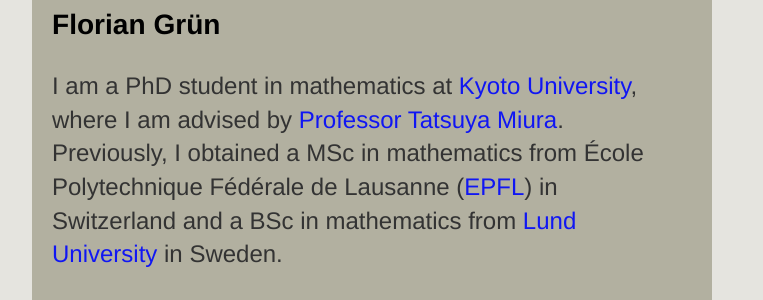
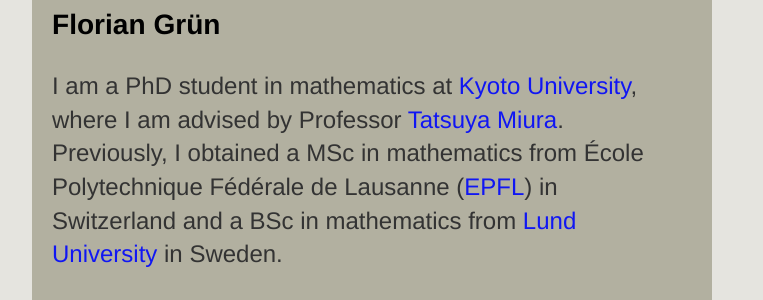
Before and after one commit to Cathelion/Cathelion.github.io, a Jekyll site: the page built from index.html, in a window 1280 px wide. Shown: the part 139-439 px from the top of the page, without its empty margins (268-1031 px from the left). Built offline with Jekyll 4.4.1, drawn with Linux system fonts in a browser that asks for light colours; part of the change alters nothing that is shown.

```diff
--- a/index.html
+++ b/index.html
@@ -5,7 +5,7 @@ title: Home
 <div class="content">
    <div class="blurb full-width">
       <h3>Florian Grün</h3>
-      <p>I am a PhD student in mathematics at <a href="https://www.math.kyoto-u.ac.jp/en">Kyoto University</a>, where I am advised by <a href="https://sites.google.com/view/tatsuya-miura">Professor Tatsuya Miura</a>.
+      <p>I am a PhD student in mathematics at <a href="https://www.math.kyoto-u.ac.jp/en">Kyoto University</a>, where I am advised by Professor <a href="https://sites.google.com/view/tatsuya-miura">Tatsuya Miura</a>.
          Previously, I obtained a MSc in mathematics from École Polytechnique Fédérale de Lausanne (<a href="https://www.epfl.ch/en/">EPFL</a>) in Switzerland and a BSc in mathematics from <a href="https://www.maths.lu.se/english/">Lund University</a> in Sweden.</p>
    </div>
 
```
